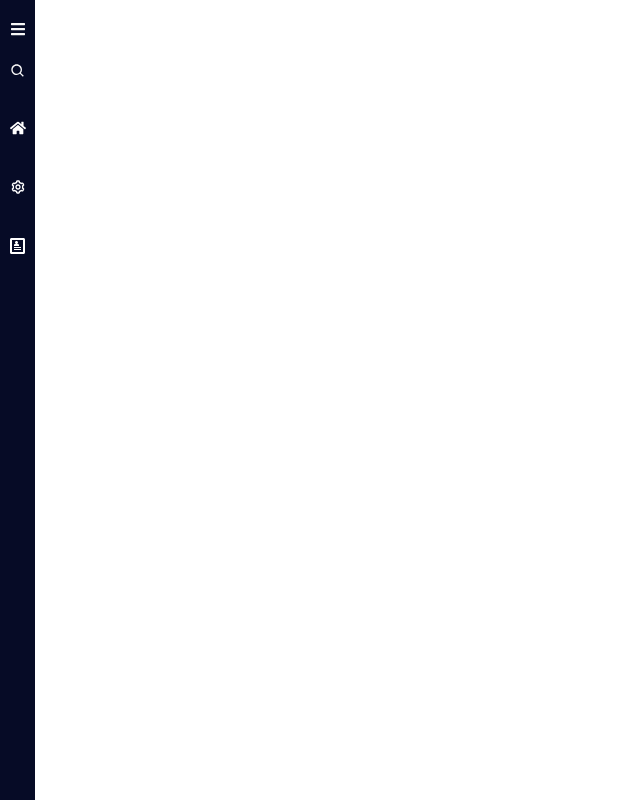
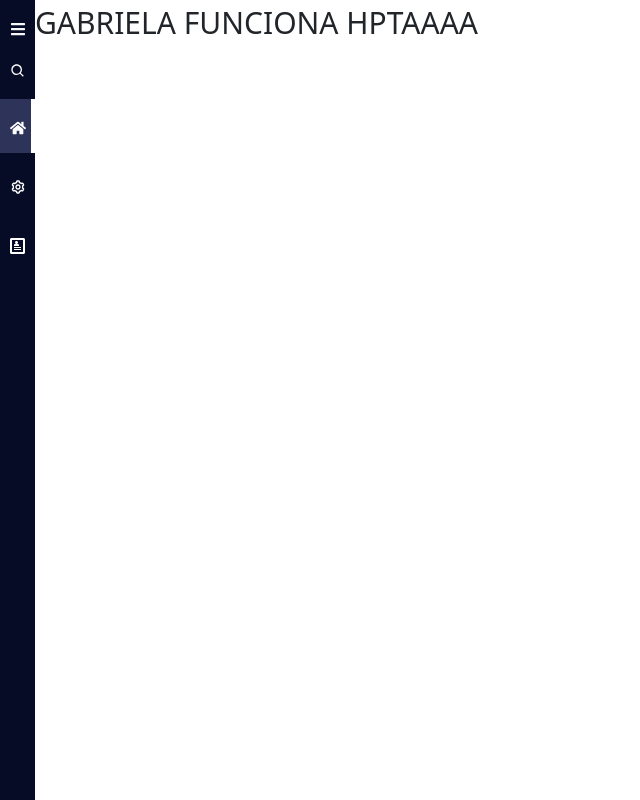
Before and after one commit to MarlonAnacona/Mande, a React (Create React App) app: page /client in a window 1280 px wide. Before the commit this address had no page. Shown: the whole page, without its empty margins (0-640 px from the left). Built offline with nearby package versions, Linux system fonts and the light colour scheme.

Commit message:
Changes direction client

```diff
--- a/src/App.js
+++ b/src/App.js
@@ -25,7 +25,7 @@ function App() {
 
       <SideBar>
         <Routes>
-      <Route path="/cliente" element={< Cliente />} />
+      <Route path="/client" element={< Cliente />} />
 
 
       <Route path="/Ajustes" element={< ClienteSettings />} />
--- a/src/components/SideBar.jsx
+++ b/src/components/SideBar.jsx
@@ -7,7 +7,7 @@ import { useState } from "react";
 
 const routes = [
     {
-        path: "/cliente",
+        path: "/client",
         name: "Cliente",
         icon: <FaHome></FaHome>,
     }
```
